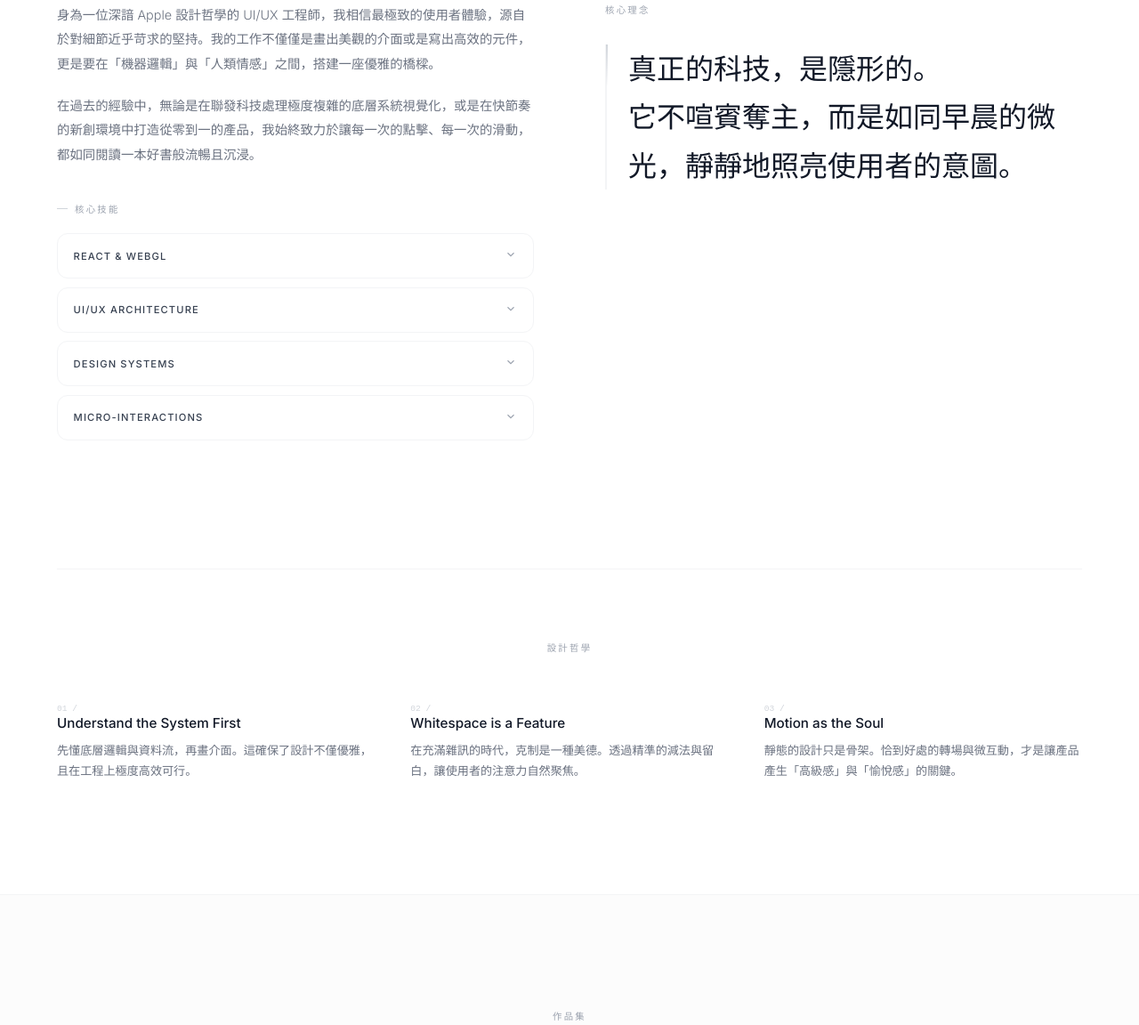
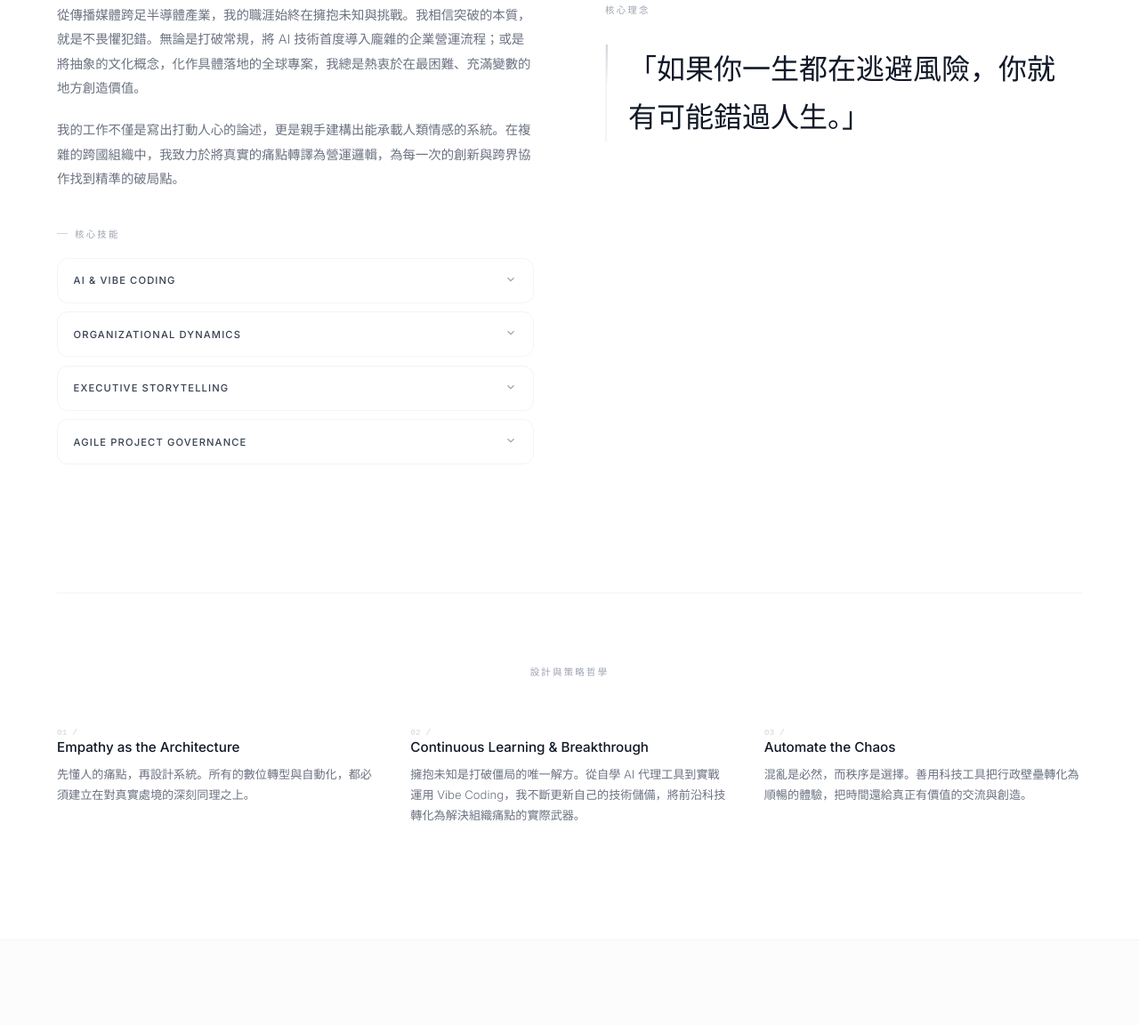
Before and after one commit to janee1107/Jane_Portfolio, a plain HTML site: page index.html in a window 1280 px wide. Shown: the part 925-2077 px from the top of the page at 89% size. Drawn offline with Linux system fonts and the light colour scheme.

Commit message:
Update index.html
Version 1.1
- const DATA management

```diff
--- a/index.html
+++ b/index.html
@@ -1421,144 +1421,146 @@
         let currentLang = 'zh';
 
         const DATA = {
-            name: "Your Name",
-            email: "hello@yourdomain.com",
+            name: "Jane Huang",
+            email: "janee110781@gmail.com",
 
             // 雙語內容：zh = 中文, en = 英文
             hero: {
                 headline: {
-                    zh: "Engineering the Invisible.\nDesigning the Poetic.",
-                    en: "Engineering the Invisible.\nDesigning the Poetic."
+                    zh: "用代碼重塑文化，\n在未知中梳理敘事。",
+                    en: "Coding the Culture.\nNavigating the Unknown."
                 },
-                subZh: "以程式構築隱形邏輯，以設計刻畫可見詩意。",
+                subZh: "跨界造局者與內容策略家。我相信突破的本質是不畏風險。在極限理性的科技場域中，我把 AI 當作武器、將同理心化為藍圖；從萬人數據到百人對話，我致力打破常規，親手為龐雜的系統，寫入能產生真實共鳴的底層代碼。",
                 sub: {
-                    zh: "UI/UX 工程師，台灣。致力於在複雜系統與純粹的人類體驗之間，搭起一座最優雅的橋樑。",
-                    en: "UI/UX Engineer based in Taiwan. Bridging the gap between complex systems and serene human experiences."
+                    zh: "跨界造局者與內容策略家。我相信突破的本質是不畏風險。在極限理性的科技場域中，我把 AI 當作武器、將同理心化為藍圖；從萬人數據到百人對話，我致力打破常規，親手為龐雜的系統，寫入能產生真實共鳴的底層代碼。",
+                    en: "System Builder & Content Strategist. I embrace risks and leverage frontier tech to translate complex human needs into tangible, 0-to-1 operational realities within highly rational environments."
                 },
                 cta: { zh: "閱讀我的故事", en: "Read My Story" }
             },
 
             ethos: {
                 quote: {
-                    zh: "真正的科技，是隱形的。\n它不喧賓奪主，而是如同早晨的微光，靜靜地照亮使用者的意圖。",
-                    en: "The best technology is invisible.\nIt doesn't demand attention — it quietly illuminates the user's intent, like morning light."
+                    zh: "「如果你一生都在逃避風險，你就有可能錯過人生。」",
+                    en: "\"If you live avoiding risk, you're risking missing out on life.\""
                 },
                 about: {
                     zh: [
-                        "身為一位深諳 Apple 設計哲學的 UI/UX 工程師，我相信最極致的使用者體驗，源自於對細節近乎苛求的堅持。我的工作不僅僅是畫出美觀的介面或是寫出高效的元件，更是要在「機器邏輯」與「人類情感」之間，搭建一座優雅的橋樑。",
-                        "在過去的經驗中，無論是在聯發科技處理極度複雜的底層系統視覺化，或是在快節奏的新創環境中打造從零到一的產品，我始終致力於讓每一次的點擊、每一次的滑動，都如同閱讀一本好書般流暢且沉浸。"
+                        "從傳播媒體跨足半導體產業，我的職涯始終在擁抱未知與挑戰。我相信突破的本質，就是不畏懼犯錯。無論是打破常規，將 AI 技術首度導入龐雜的企業營運流程；或是將抽象的文化概念，化作具體落地的全球專案，我總是熱衷於在最困難、充滿變數的地方創造價值。",
+                        "我的工作不僅是寫出打動人心的論述，更是親手建構出能承載人類情感的系統。在複雜的跨國組織中，我致力於將真實的痛點轉譯為營運邏輯，為每一次的創新與跨界協作找到精準的破局點。"
                     ],
                     en: [
-                        "As a UI/UX Engineer deeply versed in Apple's design philosophy, I believe the most extraordinary user experiences stem from an almost obsessive attention to detail — not just crafting beautiful interfaces or efficient components, but building an elegant bridge between machine logic and human emotion.",
-                        "Whether visualizing complex semiconductor data at MediaTek or building zero-to-one products in fast-moving startups, my goal remains unchanged: to make every click, every scroll, feel as effortless and immersive as reading a great book."
+                        "From journalism to the semiconductor industry, my career has been defined by stepping into the unknown. I believe the essence of breakthrough is the fearlessness to make mistakes. My role is to bridge the gap between 'what's always been done' and 'what's possible,' creating systems that empower people to connect and grow in complex environments.",
+                        "Whether it's pioneering the use of AI tools in complex enterprise workflows, or transforming abstract cultural concepts into tangible global initiatives, I thrive on breaking conventional boundaries. My work goes beyond crafting compelling narratives; it's about building tangible solutions that seamlessly integrate cold technology with authentic human emotion."
                     ]
                 }
             },
 
             skills: [
                 {
-                    name: "React & WebGL",
+                    name: "AI & Vibe Coding",
                     desc: {
-                        zh: "在聯發科主導前端重構，將龐大複雜的底層數據轉化為視覺化圖表，把萬筆數據渲染時間從 3 秒優化至 60fps，實現絲滑互動。",
-                        en: "Led frontend refactoring at MediaTek. Transformed massive raw data into interactive visualizations, reducing render time from 3s to a smooth 60fps experience."
+                        zh: "打破文科與科技的邊界，親手導入 Vibe Coding 與 AI 工具。為全球專案打造專屬自動化流程與一站式網站，大幅降低跨部門溝通成本。",
+                        en: "Breaking the boundaries between humanities and tech. Hands-on experience in implementing Vibe Coding and AI Agents to build automated workflows and one-stop platforms, drastically reducing cross-departmental friction."
                     }
                 },
                 {
-                    name: "UI/UX Architecture",
+                    name: "Organizational Dynamics",
                     desc: {
-                        zh: "深諳複雜系統架構，擅長在龐大的商業邏輯中找出最簡潔的介面解法，讓「專業工具」也能擁有「消費級」的直覺體驗。",
-                        en: "Proficient in complex system architecture. Skilled at distilling sprawling business logic into the simplest possible interface — making professional tools feel consumer-grade."
+                        zh: "深諳複雜工程環境中的組織痛點。從零到一打造內部倡議社群，並親自引導百人規模的深度工作坊，在高度理性的環境中創造極具心理安全感的對話空間，瓦解跨部門的無形壁壘。",
+                        en: "Navigating cultural pain points in complex engineering environments. Built internal advocacy communities from scratch and facilitated large-scale workshops to create psychologically safe spaces for intergenerational dialogue and break down silos."
                     }
                 },
                 {
-                    name: "Design Systems",
+                    name: "Executive Storytelling",
                     desc: {
-                        zh: "從零構建企業級 Design Token 與元件庫，統一跨產品線的視覺語彙，不僅提升設計一致性，更讓前端開發效率躍升 40%。",
-                        en: "Built enterprise-grade Design Token systems and component libraries from scratch — unifying visual language across product lines and boosting frontend efficiency by 40%."
+                        zh: "結合傳播底蘊，將硬核研發成果轉譯為奪下多項國家級大獎的動人故事。為主官設計 Storytelling Workshop，形塑具感染力與領導高度的溝通策略。",
+                        en: "Translating hardcore R&D achievements into award-winning narratives. Designing Storytelling Workshops for executives to craft impactful and highly resonant leadership communications."
                     }
                 },
                 {
-                    name: "Micro-interactions",
+                    name: "Agile Project Governance",
                     desc: {
-                        zh: "專注於微互動設計，透過 Framer Motion 與基於物理參數的動態效果（Spring physics），為產品注入如同 Apple 生態系般的生命力。",
-                        en: "Focused on micro-interaction design. Using Framer Motion and spring physics, I infuse products with the same sense of life and responsiveness found in Apple's ecosystem."
+                        zh: "具備萬人規模專案的極高敏捷度。能將高度依賴外部顧問的跨國專案徹底內製化，建立嚴謹 SOP，並產製高共鳴的全球化宣傳敘事。",
+                        en: "Demonstrating extreme agility in 18,000+ scale global projects. Transforming consultant-dependent workflows into entirely in-house operations with robust SOPs and unified global narratives."
                     }
                 }
             ],
 
             philosophy: [
                 {
-                    title: "Understand the System First",
+                    title: "Empathy as the Architecture",
                     desc: {
-                        zh: "先懂底層邏輯與資料流，再畫介面。這確保了設計不僅優雅，且在工程上極度高效可行。",
-                        en: "Understand the underlying data flows and logic before designing the interface. Great design is only possible when it is also deeply feasible."
+                        zh: "先懂人的痛點，再設計系統。所有的數位轉型與自動化，都必須建立在對真實處境的深刻同理之上。",
+                        en: "Understand human pain points before designing the system. True digital transformation is always built upon a profound empathy for the human condition."
                     }
                 },
                 {
-                    title: "Whitespace is a Feature",
+                    title: "Continuous Learning & Breakthrough",
                     desc: {
-                        zh: "在充滿雜訊的時代，克制是一種美德。透過精準的減法與留白，讓使用者的注意力自然聚焦。",
-                        en: "In an age of noise, restraint is a virtue. Precise subtraction and thoughtful whitespace help users focus on what matters most."
+                        zh: "擁抱未知是打破僵局的唯一解方。從自學 AI 代理工具到實戰運用 Vibe Coding，我不斷更新自己的技術儲備，將前沿科技轉化為解決組織痛點的實際武器。",
+                        en: "Embracing the unknown is the only way to break the mold. From self-teaching AI tools to hands-on Vibe Coding, I continuously update my tech stack to turn frontier technologies into practical weapons for organizational challenges."
                     }
                 },
                 {
-                    title: "Motion as the Soul",
+                    title: "Automate the Chaos",
                     desc: {
-                        zh: "靜態的設計只是骨架。恰到好處的轉場與微互動，才是讓產品產生「高級感」與「愉悅感」的關鍵。",
-                        en: "Static design is just a skeleton. Considered transitions and micro-interactions are what give a product its premium feel and emotional resonance."
+                        zh: "混亂是必然，而秩序是選擇。善用科技工具把行政壁壘轉化為順暢的體驗，把時間還給真正有價值的交流與創造。",
+                        en: "Chaos is inevitable; order is a choice. Leverage agile tools to transform administrative barriers into seamless experiences, giving time back to meaningful connections."
                     }
                 }
             ],
 
             // 💡 專案：將 isConfidential 設為 true 啟用 NDA 模式
-            //          imageUrl：填 Unsplash 網址，或本地路徑如 "img/project1.jpg"
             projects: [
                 {
-                    title: "Semiconductor Data Visualization",
+                    title: "2026 Global Volunteer Hero Recognition",
                     role: {
-                        zh: "前端主工程師 & UX 負責人",
-                        en: "Lead Front-End & UX Engineer"
+                        zh: "專案設計,統籌與 AI 系統導入",
+                        en: "Project Lead & AI System Implementer"
                     },
                     company: "聯發科技 MediaTek",
-                    year: "2024",
+                    year: "2026",
                     desc: {
-                        zh: "為晶片研發團隊打造的內部數據視覺化平台。在不妥協效能的前提下，將數以萬計的複雜訊號轉化為直覺、優雅的互動圖表。大幅降低工程師除錯時間，提升跨部門協作效率。",
-                        en: "An internal data visualization platform for chip R&D teams. Transformed tens of thousands of complex signals into intuitive, elegant interactive charts — without compromising performance."
+                        zh: "首創將 AI 技術深度融入全球性專案。運用 Vibe Coding 打造專屬活動網站，並導入「Jarvis」AI 報名助理大幅降低參與門檻。同時規劃 AI 輔助評分系統提供審查洞察，建立起一套未來可擴充複製的組織數位營運架構。",
+                        en: "Pioneered the deep integration of AI into a global organizational initiative. Utilized Vibe Coding to build a replicable campaign website and introduced 'Jarvis,' an AI agent to guide registration. Simultaneously planned an AI-assisted scoring system to optimize internal review experiences."
                     },
-                    tags: ["React", "WebGL", "Data Viz", "UX Research"],
+                    tags: ["Vibe Coding", "AI Agent", "Global Campaign"],
                     isConfidential: true,
                     imageUrl: "",
                     link: "#"
                 },
                 {
-                    title: "Serene E-Commerce App",
+                    title: "2025 Global Employee Survey",
                     role: {
-                        zh: "UI/UX 設計師 & 開發者",
-                        en: "UI/UX Designer & Developer"
+                        zh: "全球專案經理與內容策略師",
+                        en: "Global Project Manager & Content Strategist"
                     },
-                    company: { zh: "個人專案", en: "Personal Project" },
-                    year: "2023",
+                    company: "聯發科技 MediaTek",
+                    year: "2025",
                     desc: {
-                        zh: "一個探討「留白」與「專注」的電商概念應用。透過極簡的元件系統與流暢的頁面轉場，將購物的焦慮感降至最低，讓選擇成為一種享受。",
-                        en: "A concept e-commerce app exploring whitespace and focused attention. Minimal component systems and fluid transitions reduce shopping anxiety, turning choice into a pleasure."
+                        zh: "將過去高度依賴外部顧問的萬人跨國專案，在組織內部從 0 到 1親手建立完整 SOP、問卷設計，並產製極具共鳴的全球化宣傳敘事內容。透過精準的溝通策略與行政優化，成功操盤橫跨 10+ 據點、1.8 萬名員工的大型調查。",
+                        en: "Internalized a massive global project previously managed by external consultants from 0 to 1. Established comprehensive SOPs, led questionnaire design, and produced all global promotional narratives, successfully orchestrating a survey for 18,000+ employees across 10+ locations."
                     },
-                    tags: ["React Native", "Tailwind", "Framer Motion"],
-                    isConfidential: false,
-                    imageUrl: "https://images.unsplash.com/photo-1493246507139-91e8fad9978e?auto=format&fit=crop&w=1600&q=80",
+                    tags: ["0-to-1 Execution", "Content Strategy", "Global Comms"],
+                    isConfidential: true,
+                    imageUrl: "",
                     link: "#"
                 },
                 {
-                    title: "Design System: Aurora",
-                    role: { zh: "UI 工程師", en: "UI Engineer" },
-                    company: { zh: "前任科技公司", en: "Previous Tech Co." },
-                    year: "2022",
+                    title: "I-Connect ERG Project Lead",
+                    role: {
+                        zh: "ERG 發起人與活動專案管理",
+                        en: "ERG Founder & Lead Facilitator"
+                    },
+                    company: "聯發科技 MediaTek",
+                    year: "2024",
                     desc: {
-                        zh: "主導建立公司首個跨平台設計系統。從 Design Token 的定義到 React 元件庫的實作，確保品牌視覺的一致性，並加速前端開發流程達 40%。",
-                        en: "Led the company's first cross-platform design system. From defining Design Tokens to implementing the React component library — ensuring visual consistency and boosting development speed by 40%."
+                        zh: "致力打破跨世代與跨部門的交流壁壘，從零打造 I-Connect ERG。親自策劃並執行超過 5 場百人規模的大型倡議活動。更擔任「跨世代使用說明書」 Workshop 的引導者 (Facilitator)，在高度理性的環境中，創造出極具心理安全感的對話空間。",
+                        en: "Built the I-Connect ERG from scratch to break intergenerational barriers. Curated and executed over five 100+ participant advocacy events. Served as the lead facilitator for workshops like the 'Cross-Generational User Manual,' creating highly resonant spaces for dialogue."
                     },
-                    tags: ["Design System", "Storybook", "TypeScript"],
+                    tags: ["Workshop Design", "Facilitation", "Organizational Dynamics"],
                     isConfidential: false,
-                    imageUrl: "https://images.unsplash.com/photo-1618005182384-a83a8bd57fbe?auto=format&fit=crop&w=1600&q=80",
+                    imageUrl: "https://images.unsplash.com/photo-1517245386807-bb43f82c33c4?auto=format&fit=crop&w=1600&q=80",
                     link: "#"
                 }
             ],
@@ -1568,22 +1570,31 @@
                 {
                     category: { zh: "閱讀", en: "Reading" },
                     icon: "book",
-                    title: "Build: An Unorthodox Guide to Making Things Worth Making",
-                    author: "Tony Fadell",
-                    link: "#"
+                    title: { zh: "《鯨》(The Whale)", en: "The Whale" },
+                    author: {
+                        zh: "生命是荒涼而美麗的敘事，悲劇的發生毫無意義，我們唯一能做的是擁抱當下。",
+                        en: "Life is a desolate yet beautiful narrative. Tragedies occur without reason; all we can do is embrace the present."
+                    },
+                    link: "https://www.goodreads.com/book/show/21804473-the-whale" // Goodreads The Whale 原著劇本連結
                 },
                 {
-                    category: { zh: "寫作", en: "Writing" },
-                    icon: "pen",
-                    title: { zh: "如何在複雜系統中導入 Apple 級別的微互動體驗", en: "Introducing Apple-Grade Micro-interactions into Complex Systems" },
-                    author: { zh: "我的 LinkedIn 文章", en: "My LinkedIn Article" },
-                    link: "#"
+                    category: { zh: "思維", en: "Mindset" },
+                    icon: "sparkles",
+                    title: { zh: "Daily Reprogramming", en: "Daily Reprogramming" },
+                    author: {
+                        zh: "把自己當作系統來迭代。每天 Reprogramming 大腦，維持高能量的產出與覺察力。(Mel Robbins)",
+                        en: "Systematizing my own brain daily to maintain high-energy output and sharp awareness. (Mel Robbins)"
+                    },
+                    link: "https://www.youtube.com/watch?v=8NKREke82lQ" // Mel Robbins: How To Reprogram Your Mind 影片
                 },
                 {
                     category: { zh: "學習中", en: "Learning" },
-                    icon: "sparkles",
-                    title: "Advanced Three.js & Shader Programming",
-                    author: { zh: "用於沉浸式數據視覺化", en: "For immersive data viz" },
+                    icon: "pen",
+                    title: { zh: "Agentic Workflows & Advanced AI", en: "Agentic Workflows & Advanced AI" },
+                    author: {
+                        zh: "探索 AI 代理工作流，持續打破組織營運與技術的邊界。",
+                        en: "Pushing the boundaries of organizational tech and operational efficiency."
+                    },
                     link: "#"
                 }
             ],
@@ -1594,29 +1605,29 @@
                 { name: "GitHub", url: "#", icon: "github" }
             ],
 
-            // 雙語 UI 標籤
+            // 雙語 UI 標籤 (保留你不變的架構)
             labels: {
                 zh: {
-                    navEthos: "核心理念", navWorks: "作品", navCuration: "書房", navContact: "聯絡",
-                    theEthos: "核心理念", competencies: "核心技能", philosophy: "設計哲學",
-                    theArtifacts: "作品集", selectedWorks: "精選作品",
+                    navEthos: "核心理念", navWorks: "實戰", navCuration: "書房", navContact: "聯絡",
+                    theEthos: "核心理念", competencies: "核心技能", philosophy: "設計與策略哲學",
+                    theArtifacts: "專案實戰", selectedWorks: "精選專案",
                     curation: "策展", currentlyInspired: "近期汲取靈感", curSub: "記錄正在塑造我思維的書、文字與學習。",
-                    theEpilogue: "終章", contactTitle: "讓我們一起，\n創造真正有意義的事。",
+                    theEpilogue: "終章", contactTitle: "讓我們一起，\n創造真正有破局動能的事。",
                     requestResume: "索取完整履歷",
                     confidential: "機密專案", ndaSub: "受 NDA 保護",
                     scrollText: "滾動",
-                    footerSuffix: "版權所有。以詩意設計。"
+                    footerSuffix: "版權所有。以代碼與敘事建構。"
                 },
                 en: {
                     navEthos: "Ethos", navWorks: "Works", navCuration: "Curation", navContact: "Contact",
-                    theEthos: "The Ethos", competencies: "Core Competencies", philosophy: "Design Philosophy",
+                    theEthos: "The Ethos", competencies: "Core Competencies", philosophy: "Philosophy",
                     theArtifacts: "The Artifacts", selectedWorks: "Selected Works",
                     curation: "Curation", currentlyInspired: "Currently Inspired By", curSub: "A small digital library of thoughts, books, and resources shaping my perspective.",
-                    theEpilogue: "The Epilogue", contactTitle: "Let's create something\nmeaningful together.",
+                    theEpilogue: "The Epilogue", contactTitle: "Let's build something\ngame-changing together.",
                     requestResume: "Request Full Resume",
                     confidential: "Confidential Project", ndaSub: "Protected under NDA",
                     scrollText: "Scroll",
-                    footerSuffix: "All rights reserved. Designed with poetry."
+                    footerSuffix: "All rights reserved. Coded & Narrated."
                 }
             }
         };
```
